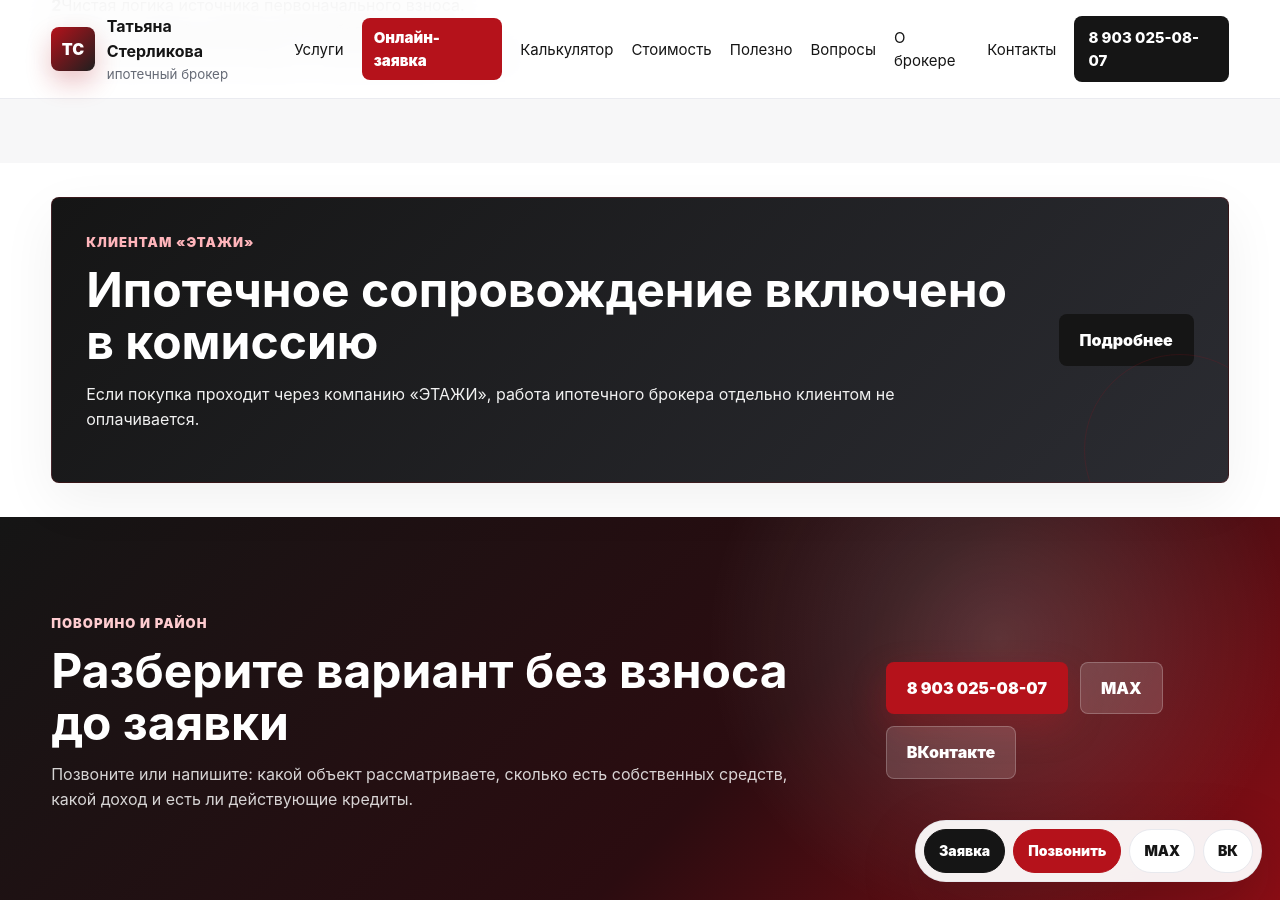
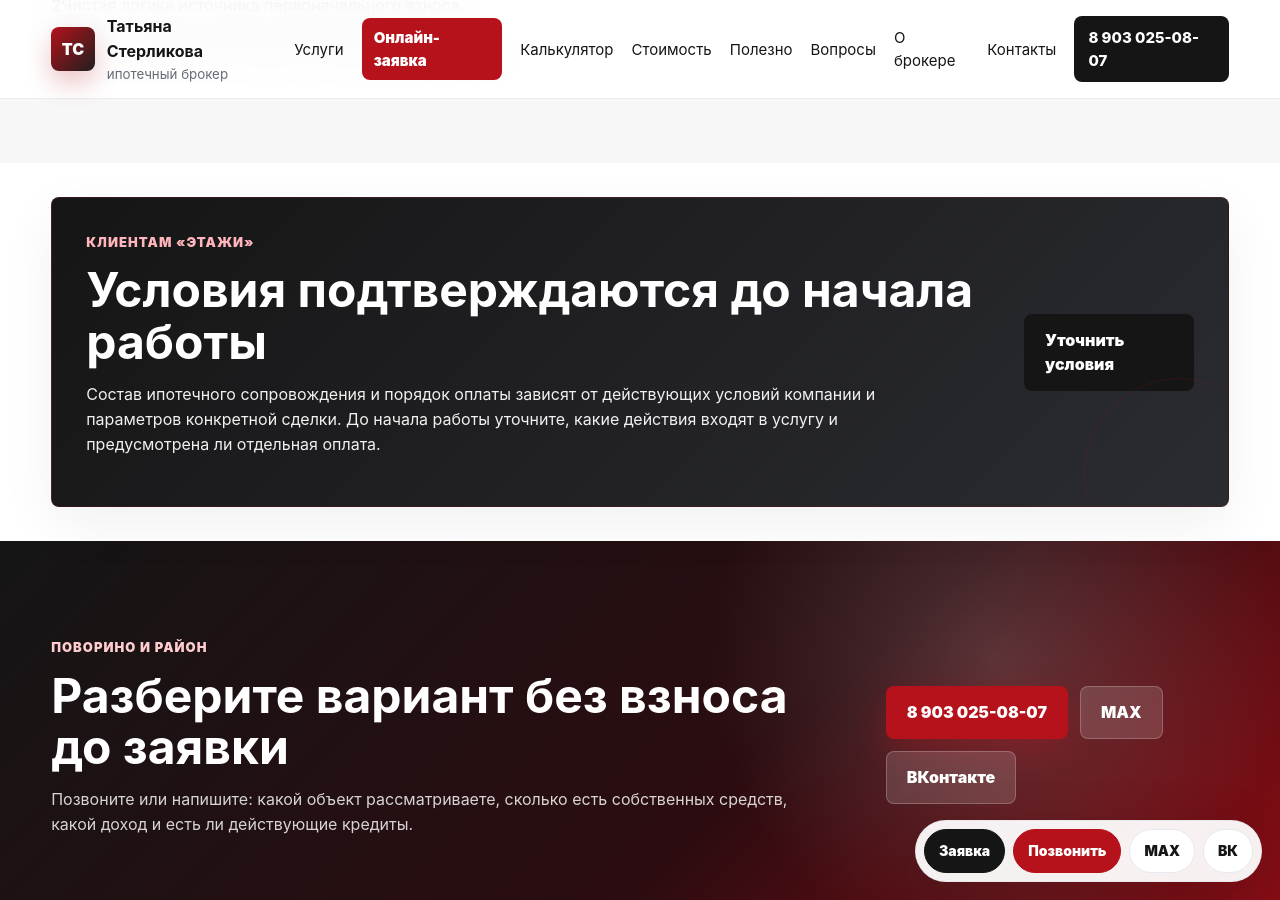
Before and after one commit to deputat36/broker, a Jekyll site: the page built from geo/povorino/ipoteka-bez-pervonachalnogo-vznosa.md, in a window 1280 px wide and 900 px high, scrolled down 2721 px. Built offline with Jekyll 4.4.1, drawn with Linux system fonts in a browser that asks for light colours; our own code applies the rules of GitHub Pages for plain Markdown files.

Commit message:
Уточнить условия ЭТАЖИ для ипотеки без взноса в Поворино

```diff
--- a/geo/povorino/ipoteka-bez-pervonachalnogo-vznosa.md
+++ b/geo/povorino/ipoteka-bez-pervonachalnogo-vznosa.md
@@ -51,6 +51,6 @@
   </div>
 </section>
 
-<section class="section compact-section"><div class="notice"><div><p class="eyebrow">Клиентам «ЭТАЖИ»</p><h2>Ипотечное сопровождение включено в комиссию</h2><p>Если покупка проходит через компанию «ЭТАЖИ», работа ипотечного брокера отдельно клиентом не оплачивается.</p></div><a class="btn btn-dark" href="{{ '/etagi/' | relative_url }}">Подробнее</a></div></section>
+<section class="section compact-section"><div class="notice"><div><p class="eyebrow">Клиентам «ЭТАЖИ»</p><h2>Условия подтверждаются до начала работы</h2><p>Состав ипотечного сопровождения и порядок оплаты зависят от действующих условий компании и параметров конкретной сделки. До начала работы уточните, какие действия входят в услугу и предусмотрена ли отдельная оплата.</p></div><a class="btn btn-dark" href="{{ '/etagi/' | relative_url }}">Уточнить условия</a></div></section>
 
 <section class="section cta-section"><div><p class="eyebrow">Поворино и район</p><h2>Разберите вариант без взноса до заявки</h2><p>Позвоните или напишите: какой объект рассматриваете, сколько есть собственных средств, какой доход и есть ли действующие кредиты.</p></div><div class="cta-actions"><a class="btn btn-primary" href="tel:+79030250807">8 903 025-08-07</a><button class="btn btn-secondary" type="button" data-copy-phone>MAX</button><a class="btn btn-secondary" href="https://vk.com/tatyanasterlikova" rel="noopener">ВКонтакте</a></div></section>
```
